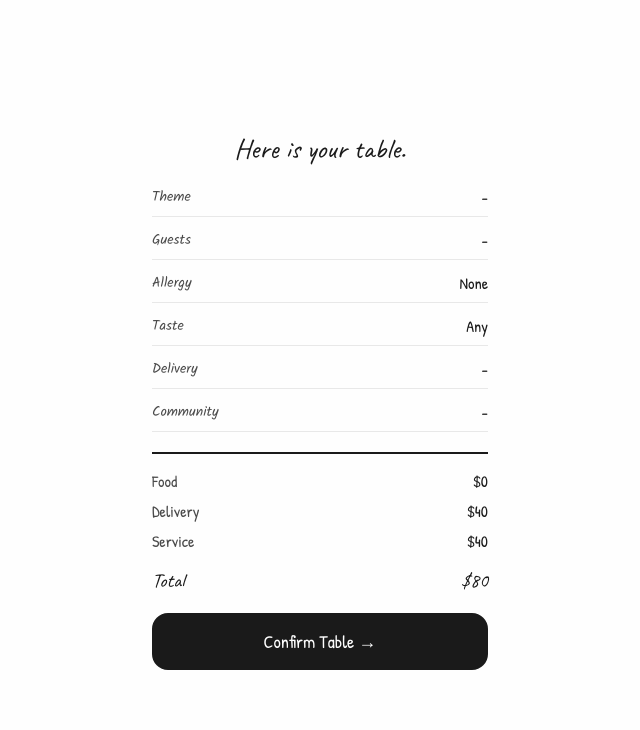
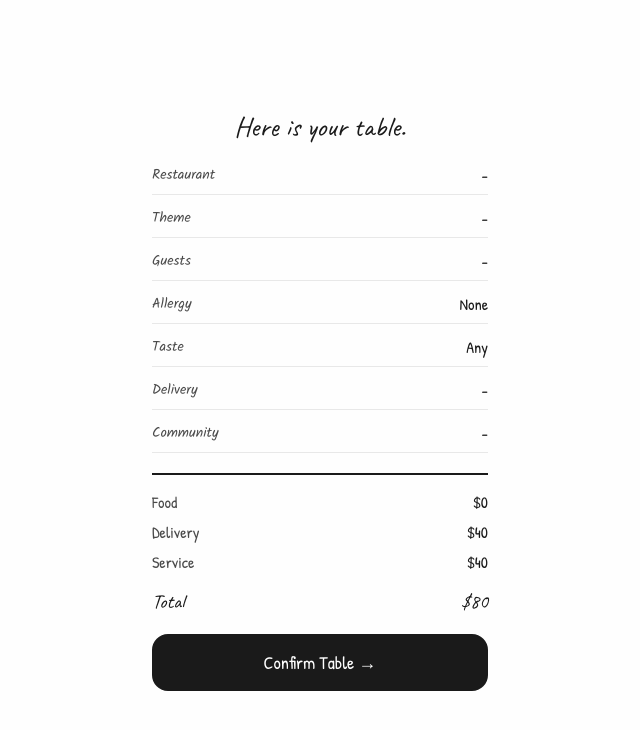
Before and after one commit to IOOIIOU17/billtable-customer-web, a React (Vite) app: page /summary in a window 1280 px wide. Shown: the top 730 px of the page, without its empty margins (320-960 px from the left). Built offline with nearby package versions, Linux system fonts and the light colour scheme.

Commit message:
feat: show restaurant name in Summary page

```diff
--- a/src/screens/Summary.jsx
+++ b/src/screens/Summary.jsx
@@ -13,7 +13,10 @@ export default function Summary() {
   const foodTotal = menus.reduce((sum, m) => sum + (m.price || 0), 0);
   const total = foodTotal + deliveryFee + serviceFee;
 
+  const restaurantName = store.matchedRestaurant?.restaurant?.name || store.matchedRestaurant?.name || '-';
+
   const rows = [
+    { label: 'Restaurant', value: restaurantName },
     { label: 'Theme', value: store.theme || '-' },
     { label: 'Guests', value: store.guestCount ? `${store.guestCount} people` : '-' },
     { label: 'Allergy', value: store.allergies?.length ? store.allergies.join(', ') : 'None' },
```
